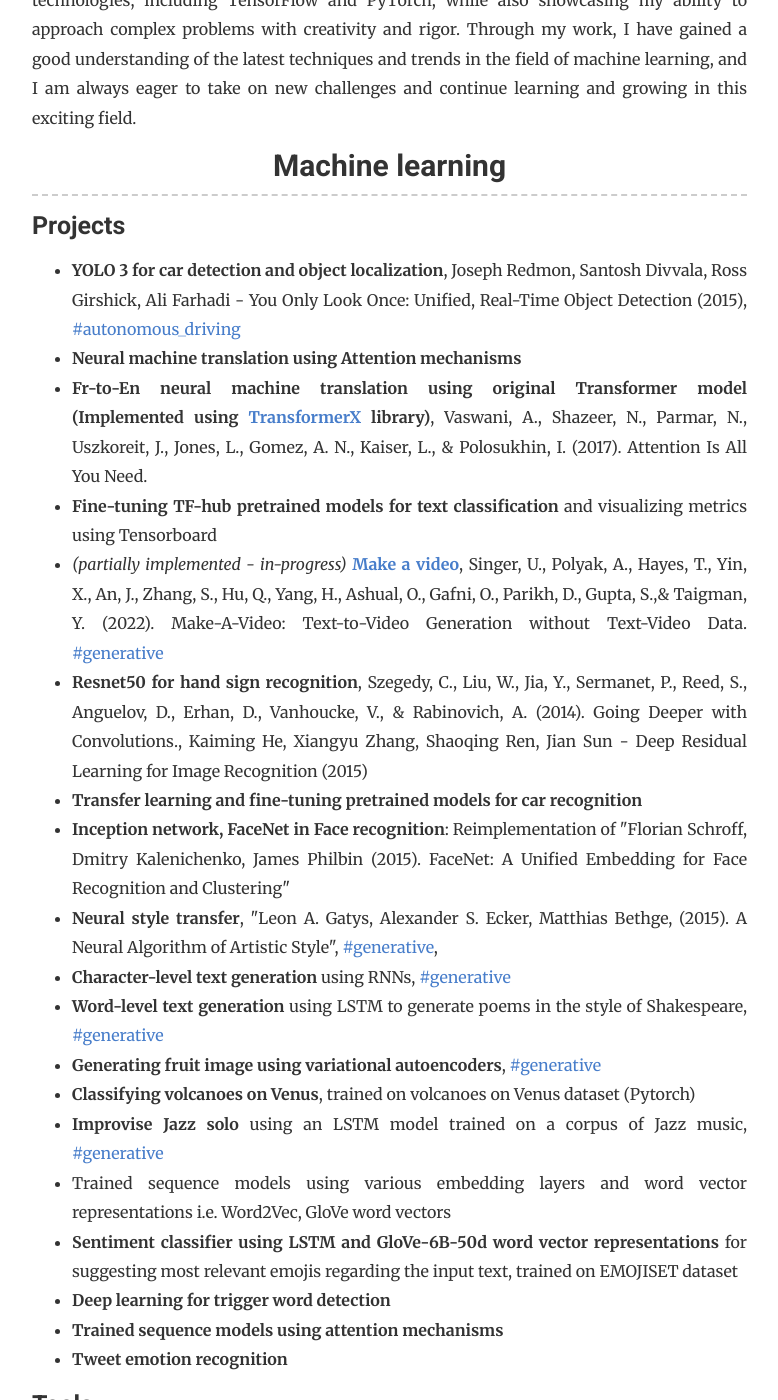
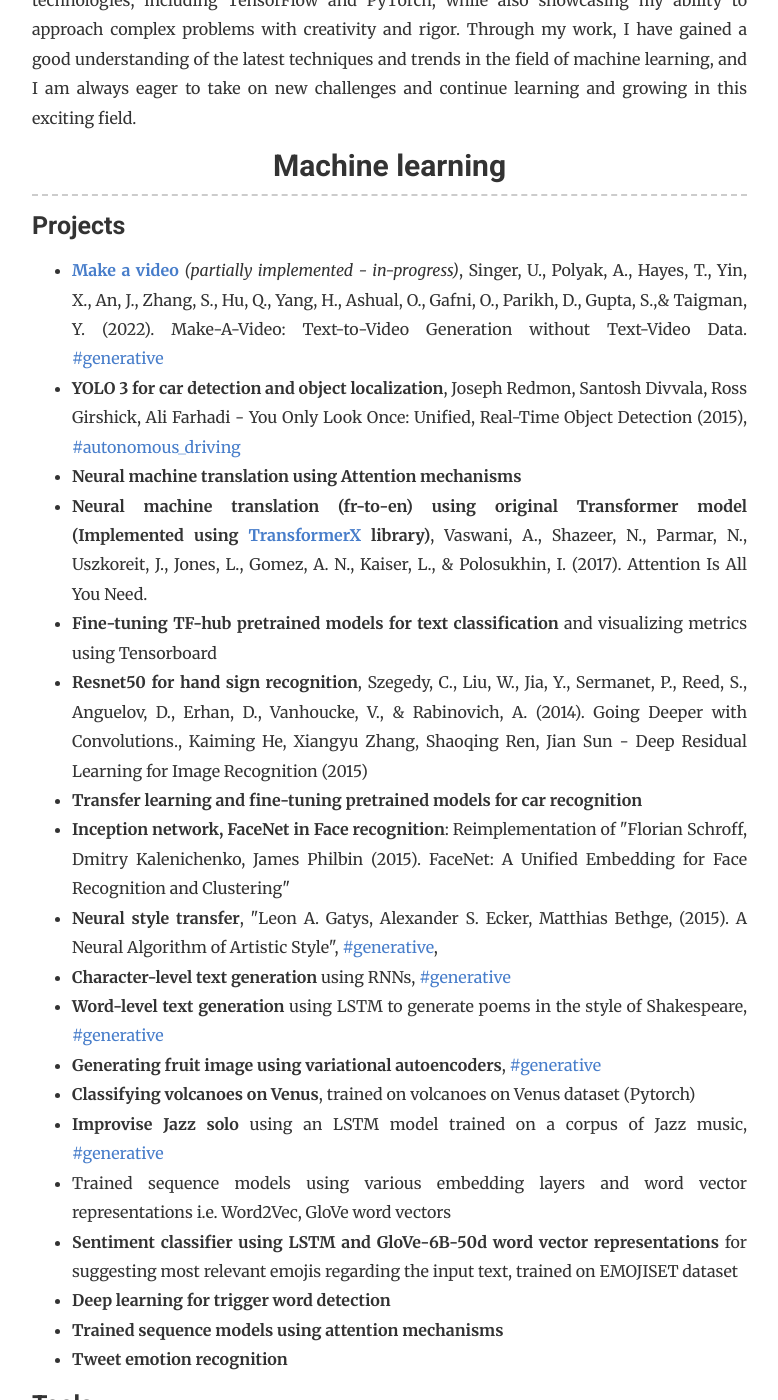
Before and after one commit to soran-ghaderi/soran-ghaderi.github.io, a Jekyll site: the page built from _pages/skills.html, in a window 1280 px wide and 1400 px high, scrolled down 466 px. Shown: the whole window, without its empty margins (243-1021 px from the left). Built offline with Jekyll 4.4.1, drawn with Linux system fonts in a browser that asks for light colours; nearby versions of some CDN libraries; some of the changed text lies outside the part shown.

Commit message:
doc: Update skills.html add tools

```diff
--- a/_pages/skills.html
+++ b/_pages/skills.html
@@ -19,18 +19,18 @@
     <h3>Machine learning</h3>
     <h4>Projects</h4>
     <ul>
+        <li><b><a href="https://github.com/soran-ghaderi/make-a-video" target="_blank">
+            Make a video</a></b> <i>(partially implemented - in-progress)</i>, Singer, U., Polyak, A., Hayes, T., Yin, X., An, J., Zhang, S., Hu, Q., Yang, H., Ashual,
+            O., Gafni, O., Parikh, D., Gupta, S.,& Taigman, Y. (2022). Make-A-Video: Text-to-Video Generation without
+            Text-Video Data. <a href="">#generative</a> </li>
         <li><b>YOLO 3 for car detection and object localization</b>, Joseph Redmon, Santosh Divvala, Ross Girshick, Ali Farhadi - You
             Only Look Once: Unified, Real-Time Object Detection (2015), <a href="">#autonomous_driving</a></li>
         <li><b>Neural machine translation using Attention mechanisms</b></li>
-        <li><b>Fr-to-En neural machine translation using original Transformer model (Implemented using
+        <li><b>Neural machine translation (fr-to-en) using original Transformer model (Implemented using
             <a href="https://github.com/tensorops/TransformerX" target="_blank">TransformerX</a> library)</b>,
         Vaswani, A., Shazeer, N., Parmar, N., Uszkoreit, J., Jones, L., Gomez, A. N., Kaiser, L., & Polosukhin,
         I. (2017). Attention Is All You Need.</li>
         <li><b>Fine-tuning TF-hub pretrained models for text classification</b> and visualizing metrics using Tensorboard</li>
-        <li><i>(partially implemented - in-progress)</i> <b><a href="https://github.com/soran-ghaderi/make-a-video" target="_blank">
-            Make a video</a></b>, Singer, U., Polyak, A., Hayes, T., Yin, X., An, J., Zhang, S., Hu, Q., Yang, H., Ashual,
-        O., Gafni, O., Parikh, D., Gupta, S.,& Taigman, Y. (2022). Make-A-Video: Text-to-Video Generation without
-        Text-Video Data. <a href="">#generative</a> </li>
         <li><b>Resnet50 for hand sign recognition</b>, Szegedy, C., Liu, W., Jia, Y., Sermanet, P., Reed,
         S., Anguelov, D., Erhan, D., Vanhoucke, V., & Rabinovich, A. (2014). Going Deeper with Convolutions.,
         Kaiming He, Xiangyu Zhang, Shaoqing Ren, Jian Sun - Deep Residual Learning for Image Recognition (2015)</li>
@@ -55,9 +55,15 @@
     <h4>Tools</h4>
     <ul>
         <li><b>Tensorflow:</b> Mainly used it in different projects such as python libraries, CV, NLP projects.</li>
-        <li>Pytorch</li>
-I have had the opportunity to work on a variety of challenging machine learning projects, ranging from computer vision and natural language processing to generative modeling and sentiment
-        <li><b>Programming Languages</b></li>
+        <li><b>Pytorch:</b> Have experience in implementing a few models</li>
+        <li><b>Jax:</b> Familiar</li>
+        <li><b>Keras:</b> Used it along Tensorflow</li>
+        <li><b>Programming Languages</b>
+            <ul>
+            <li><b>Python:</b> Seasoned</li>
+            <li><b>C++:</b> Have experience with C++98 and C++14 with OpenCV</li>
+            </ul>
+        </li>
         <li><b></b></li>
         <li>Self supervised learning</li>
     </ul>
```
